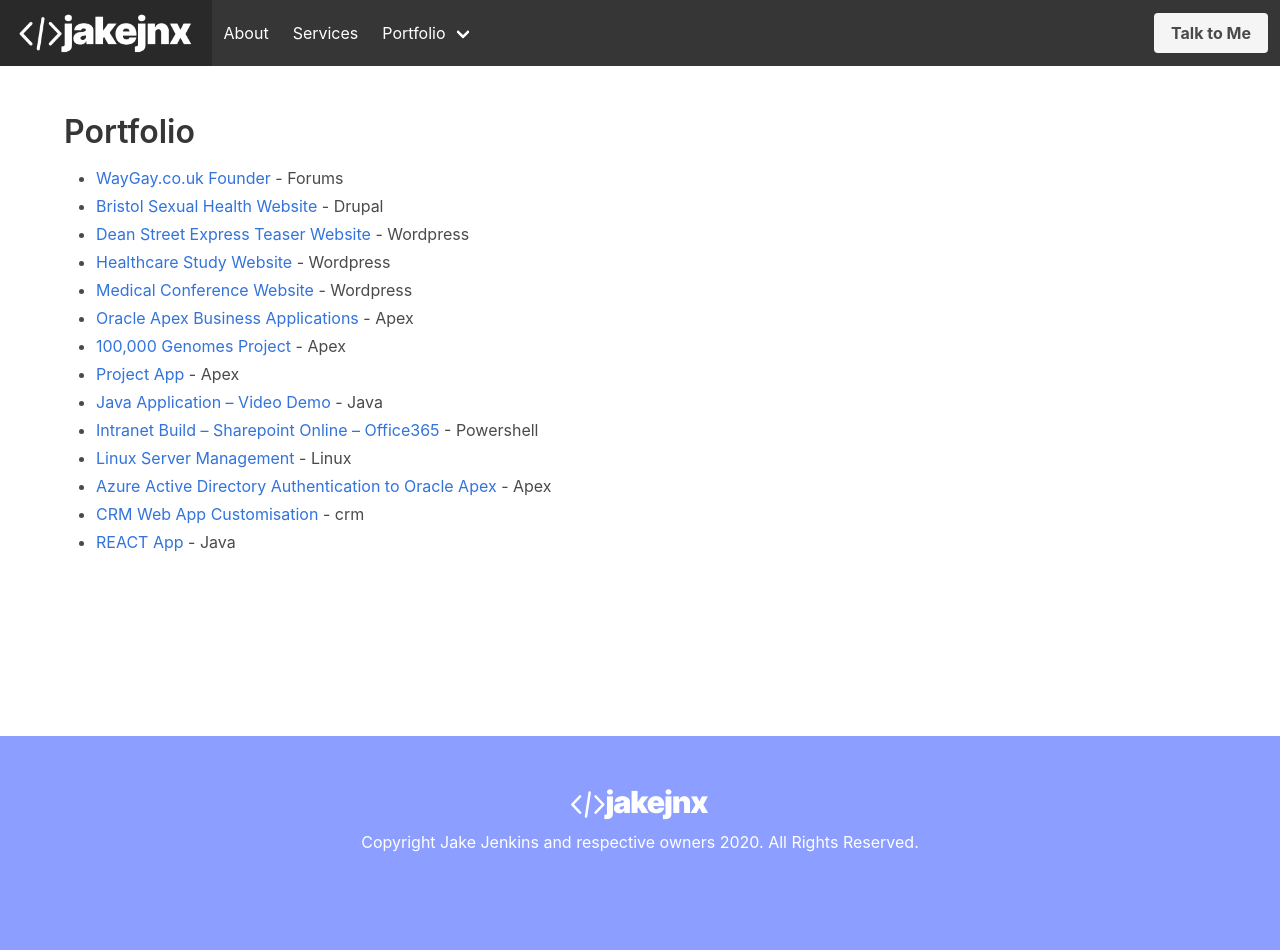
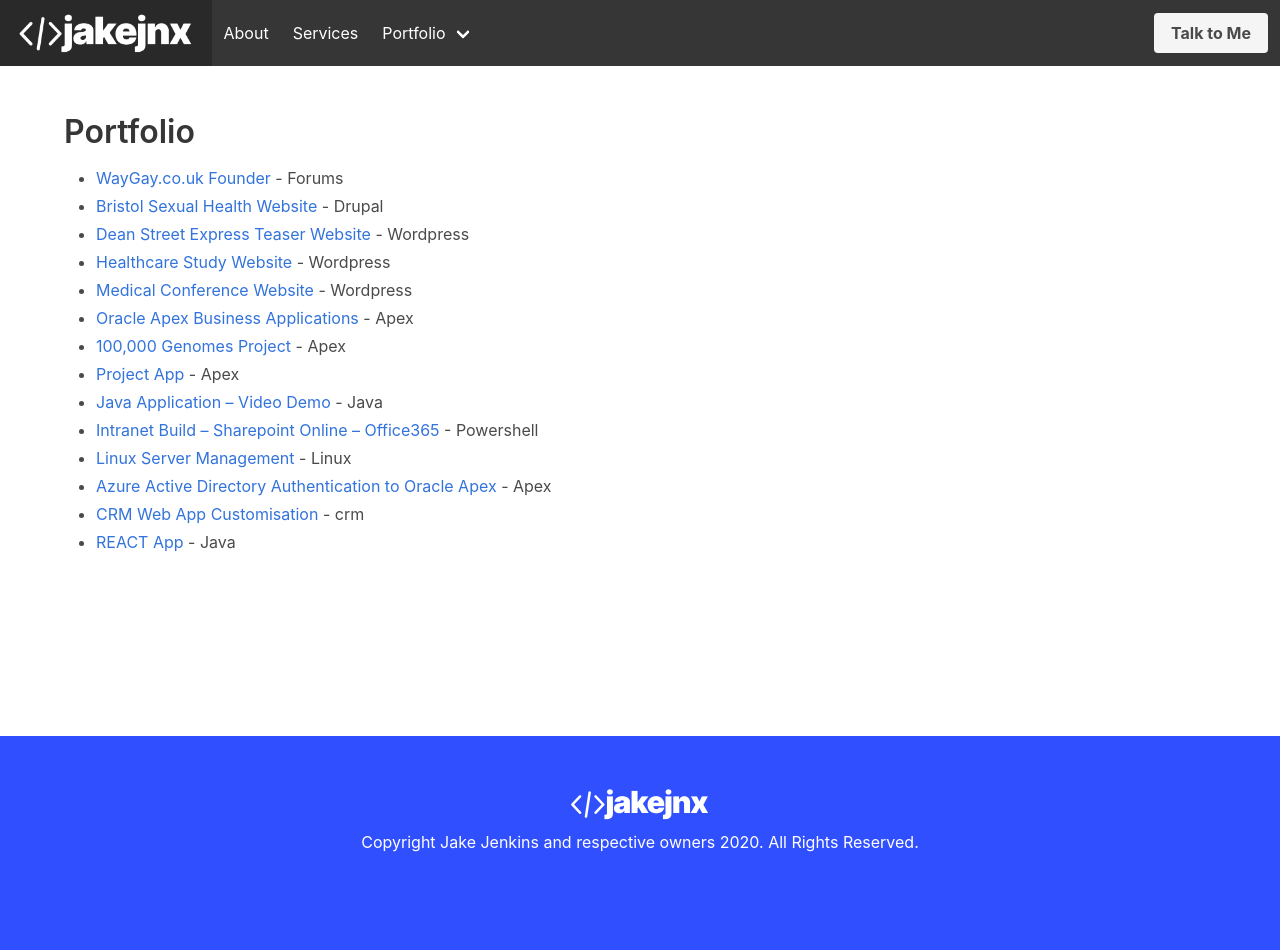
Before and after one commit to jake-jenkins/jjnx-bulma, a Jekyll site: the page built from portfolio.markdown, in a window 1280 px wide. Built offline with Jekyll 4.4.1, drawn with Linux system fonts in a browser that asks for light colours; our own code applies the rules of GitHub Pages for plain Markdown files.

Commit message:
Update footer.html

```diff
--- a/_includes/footer.html
+++ b/_includes/footer.html
@@ -1,5 +1,5 @@
 <!-- Footer -->
-<footer class="footer" style="background-color: #8C9EFF; color: #fff;">
+<footer class="footer" style="background-color: #304FFE; color: #fff;">
   <div class="content has-text-centered">
     <p>
   <img width="150px" src="/assets/jakejnx-logo.png"> </br>
```
